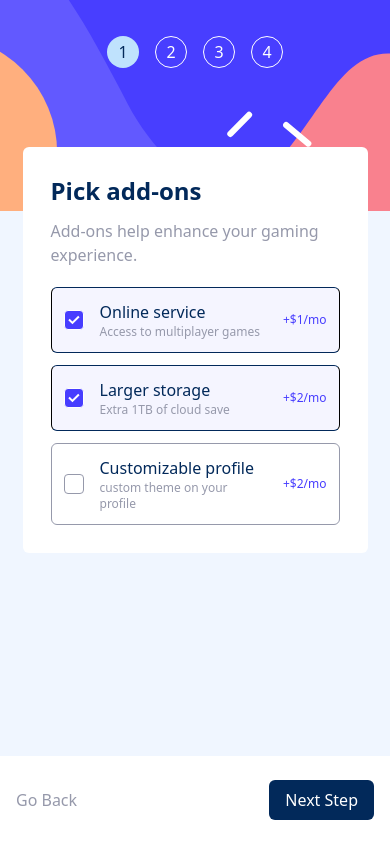
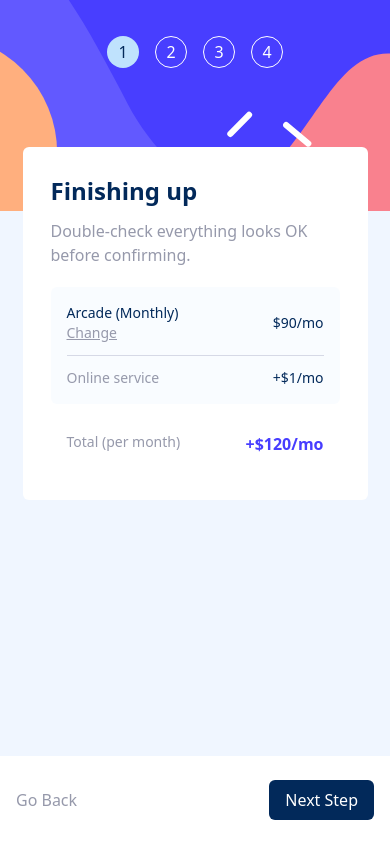
Before and after one commit to Mirtineh/multi-step-form, a React (Vite) app: page / in a window 390 px wide. Built offline with nearby package versions, Linux system fonts and the light colour scheme.

Commit message:
summary component both mobile and desktop finished

```diff
--- a/src/App.tsx
+++ b/src/App.tsx
@@ -3,6 +3,7 @@ import PersonalInfo from "./components/PersonalInfo";
 import SelectPlan from "./components/SelectPlan";
 import Stage from "./components/Stage";
 import AddOns from "./components/AddOns";
+import Summary from "./components/Summary";
 function App() {
   return (
     <>
@@ -15,7 +16,8 @@ function App() {
             <div className="w-[345px] sm:w-full h-fit  p-7 rounded-md bg-white">
               {/* <PersonalInfo /> */}
               {/* <SelectPlan /> */}
-              <AddOns />
+              {/* <AddOns /> */}
+              <Summary />
             </div>
             <div className="flex justify-between w-full px-4 py-6 bg-white">
               <button className="text-cool-gray hover:text-marine-blue">
--- a/src/components/Summary.tsx
+++ b/src/components/Summary.tsx
@@ -1,9 +1,42 @@
 import { FunctionComponent } from "react";
+import Content from "./Content";
 
 interface SummaryProps {}
 
 const Summary: FunctionComponent<SummaryProps> = () => {
-  return <>Summary</>;
+  return (
+    <Content
+      header="Finishing up"
+      description="Double-check everything looks OK before confirming."
+    >
+      <div className="flex flex-col gap-3 p-4 sm:p-6  bg-light-blue bg-opacity-10 rounded-md text-cool-gray text-sm sm:text-base">
+        <div className="flex justify-between items-center">
+          <div className="flex flex-col">
+            <span className="text-marine-blue font-medium">
+              Arcade (Monthly)
+            </span>
+            <button className="text-cool-gray underline text-left w-fit hover:text-purplish-blue">
+              Change
+            </button>
+          </div>
+          <span className="text-marine-blue font-medium sm:text-lg">
+            $90/mo
+          </span>
+        </div>
+        <hr className="border-light-gray" />
+        <div className="flex justify-between">
+          <p>Online service</p>
+          <span className="text-marine-blue">+$1/mo</span>
+        </div>
+      </div>
+      <div className="flex justify-between p-4 sm:p-6">
+        <p className="text-cool-gray text-sm sm:text-base">Total (per month)</p>
+        <span className="text-purplish-blue font-bold sm:text-xl">
+          +$120/mo
+        </span>
+      </div>
+    </Content>
+  );
 };
 
 export default Summary;
```
